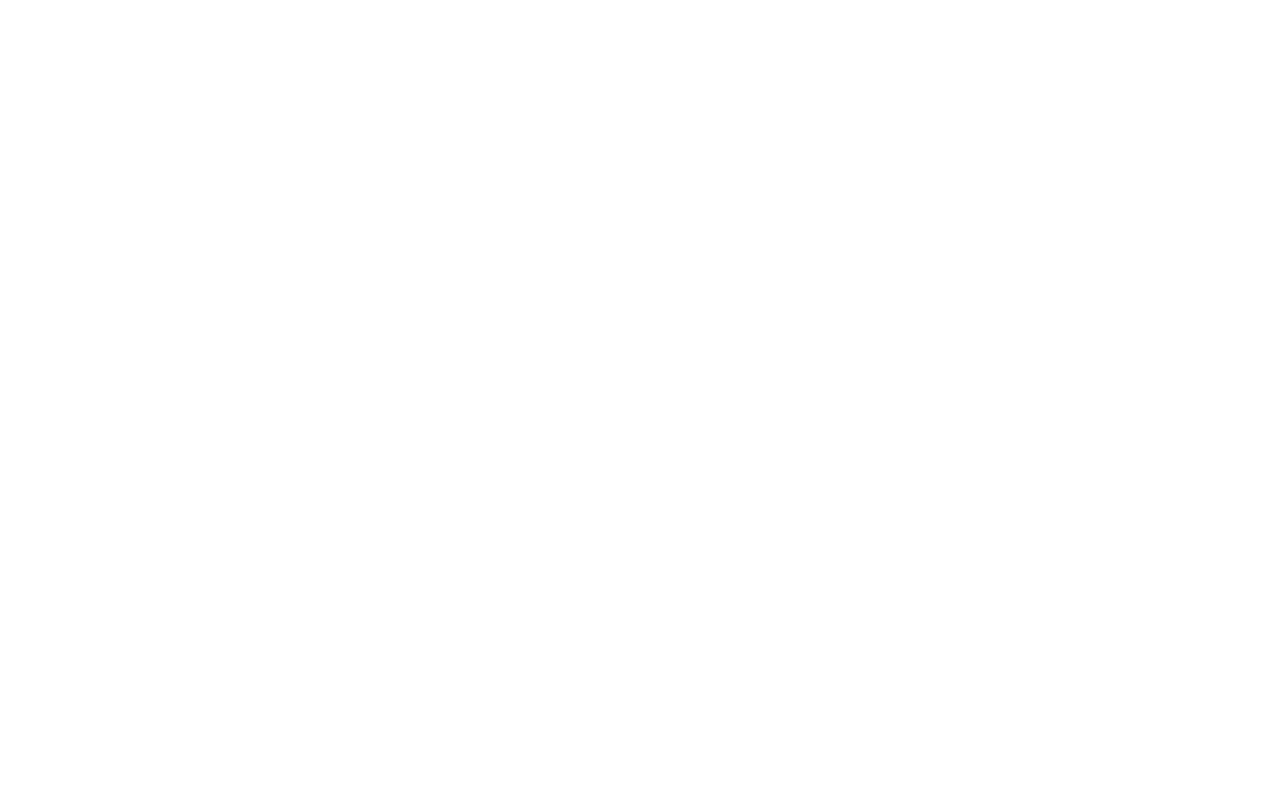
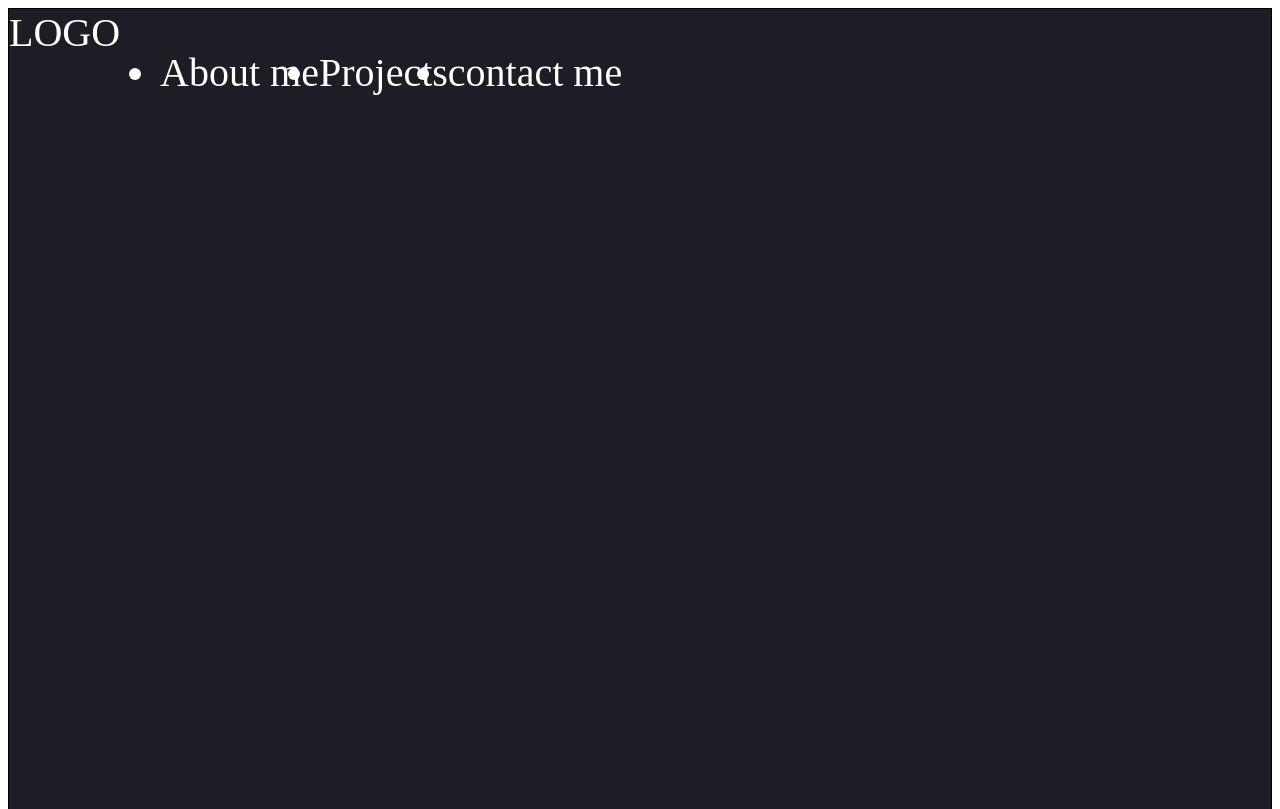
Before and after one commit to MontesCodes/buildaResponsiveOnlinePortfolioFromScratch, a plain HTML site: page index.html in a window 1280 px wide. Shown: the top 809 px of the page. Drawn offline with Linux system fonts and the light colour scheme.

Commit message:
updating HTML and CSS, MacBookPro desktop 6/5/22 #1

```diff
--- a/css/style.css
+++ b/css/style.css
@@ -1,11 +1,25 @@
-/* HEADER */
+section {
+  height: 500px;
+  background-color: grey;
+  border: solid black 1px;
+}
 
-/* SIDE BAR */
+.hero {
+  background-color: #1c1d25;
+  height: 100vh;
+  color: white;
+  font-size: 40px;
+}
 
-/* CONTENT */
+footer {
+  height: 500px;
+  background-color: black;
+}
 
-/* FOOTER */
+nav {
+  display: flex;
+}
 
-/* FORMS */
-
-/* GENERAL GUBBINS */
+ul {
+  display: flex;
+}
--- a/index.html
+++ b/index.html
@@ -4,12 +4,23 @@
     <meta charset="UTF-8" />
     <meta http-equiv="X-UA-Compatible" content="IE=edge" />
     <meta name="viewport" content="width=device-width, initial-scale=1.0" />
+    <link rel="stylesheet" href="css/style.css" />
     <title>Portfolio</title>
   </head>
   <body>
-    <section class="hero"></section>
+    <section class="hero">
+      <nav>
+        <div>LOGO</div>
+        <ul>
+          <li>About me</li>
+          <li>Projects</li>
+          <li>contact me</li>
+        </ul>
+      </nav>
+    </section>
     <section class="hero"></section>
     <section class="hero"></section>
     <footer></footer>
+    <script src="js/script.js"></script>
   </body>
 </html>
```
